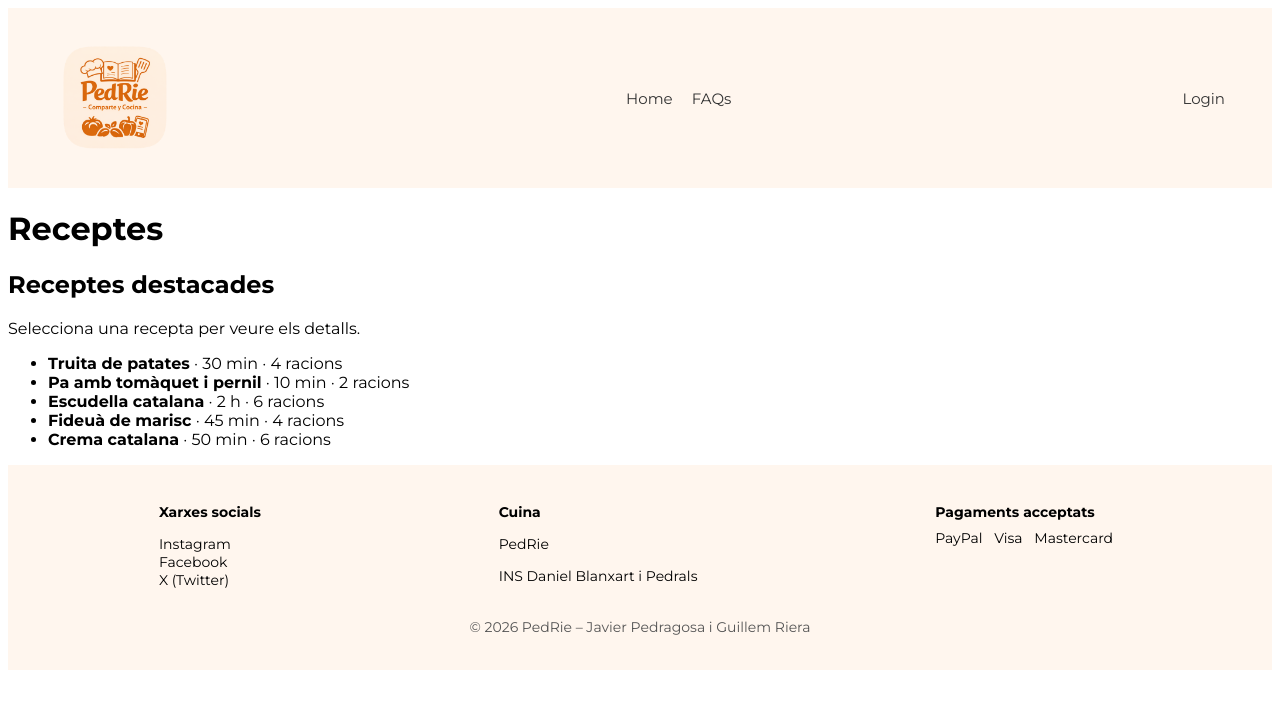
After one commit to Javiooli/Cuina-PedRie, a Django app: page /recipes/ in a window 1280 px wide. The commit adds this page. Shown: the top 709 px of the page. Run offline with Django 5.2, Linux system fonts and the light colour scheme.

Commit message:
moved navbar to /static/include/navbar.html

```diff
--- /dev/null
+++ b/cuina/recipes/templates/recipes/recipes.html
@@ -0,0 +1,44 @@
+{% extends "base.html" %}
+{% block title %}PedRie - Receptes{% endblock %}
+{% block content %}
+  <div class="container">
+
+    <!-- PÁGINA RECEPTES -->
+    {% if pagina == 'recipes' or pagina == 'home' %}
+      <h1>Receptes</h1>
+      <div class="info">
+        <h2>Receptes destacades</h2>
+        <p>Selecciona una recepta per veure els detalls.</p>
+      </div>
+
+      <div class="info">
+        <ul>
+          <li>
+            <strong>Truita de patates</strong> · 30 min · 4 racions
+          </li>
+          <li>
+            <strong>Pa amb tomàquet i pernil</strong> · 10 min · 2 racions
+          </li>
+          <li>
+            <strong>Escudella catalana</strong> · 2 h · 6 racions
+          </li>
+          <li>
+            <strong>Fideuà de marisc</strong> · 45 min · 4 racions
+          </li>
+          <li>
+            <strong>Crema catalana</strong> · 50 min · 6 racions
+          </li>
+        </ul>
+      </div>
+
+    <!-- PÁGINA ERROR -->
+    {% elif pagina == 'error' %}
+      <h1>Error</h1>
+      <div class="info">
+        <p>{{ missatge }}</p>
+        <p><a href="{% url 'home' %}">Tornar al inici</a></p>
+      </div>
+    {% endif %}
+
+  </div>
+{% endblock %}
--- a/cuina/templates/base.html
+++ b/cuina/templates/base.html
@@ -7,26 +7,7 @@
     {% block extra_css %}{% endblock %}
 </head>
 <body>
-<header class="site-header">
-    <nav class="nav-bar">
-        <a href="/">
-            <img class="navbar_logo" src="../static/images/Logo2.png" />
-        </a>
-        <div class="nav-left">
-            <a href="/">Home</a>
-            <a href="/faqs/">FAQs</a>
-        </div>
-        <div class="nav-right">
-            {% if user.is_authenticated %}
-                <a href="/logout/">Logout</a>
-                <a href="/recipes/">Receptes</a>
-                <a href="/enter_recipes/">Crear una recepta</a>
-            {% else %}
-                <a href="/login/">Login</a>
-            {% endif %}
-        </div>
-    </nav>
-</header>
+    {% block navbar %}{% include 'include/navbar.html' %}{% endblock %}
 
 <main>
     {% block content %}{% endblock %}
--- /dev/null
+++ b/cuina/templates/include/navbar.html
@@ -0,0 +1,20 @@
+    <header class="site-header">
+        <nav class="nav-bar">
+            <a href="/">
+                <img class="navbar_logo" src="../static/images/Logo2.png" />
+            </a>
+            <div class="nav-left">
+                <a href="/">Home</a>
+                <a href="/faqs/">FAQs</a>
+            </div>
+            <div class="nav-right">
+                {% if user.is_authenticated %}
+                    <a href="/users/logout/">Logout</a>
+                    <a href="/recipes/">Receptes</a>
+                    <a href="/enter_recipes/">Crear una recepta</a>
+                {% else %}
+                    <a href="/users/login/">Login</a>
+                {% endif %}
+            </div>
+        </nav>
+    </header>
```
Also changed, not shown: cuina/recipes/static/recipes/recipes.html (deleted, +0 -24 lines), cuina/enter_recipes/templates/enter_recipes/enter_recipes.html (renamed from cuina/enter_recipes/static/enter_recipes/enter_recipes.html), cuina/faqs/templates/faqs/faqs.html (renamed from cuina/faqs/static/faqs/faqs.html), cuina/users/templates/users/login.html (renamed from cuina/users/static/users/login.html), cuina/users/templates/users/register.html (renamed from cuina/users/static/users/register.html).
